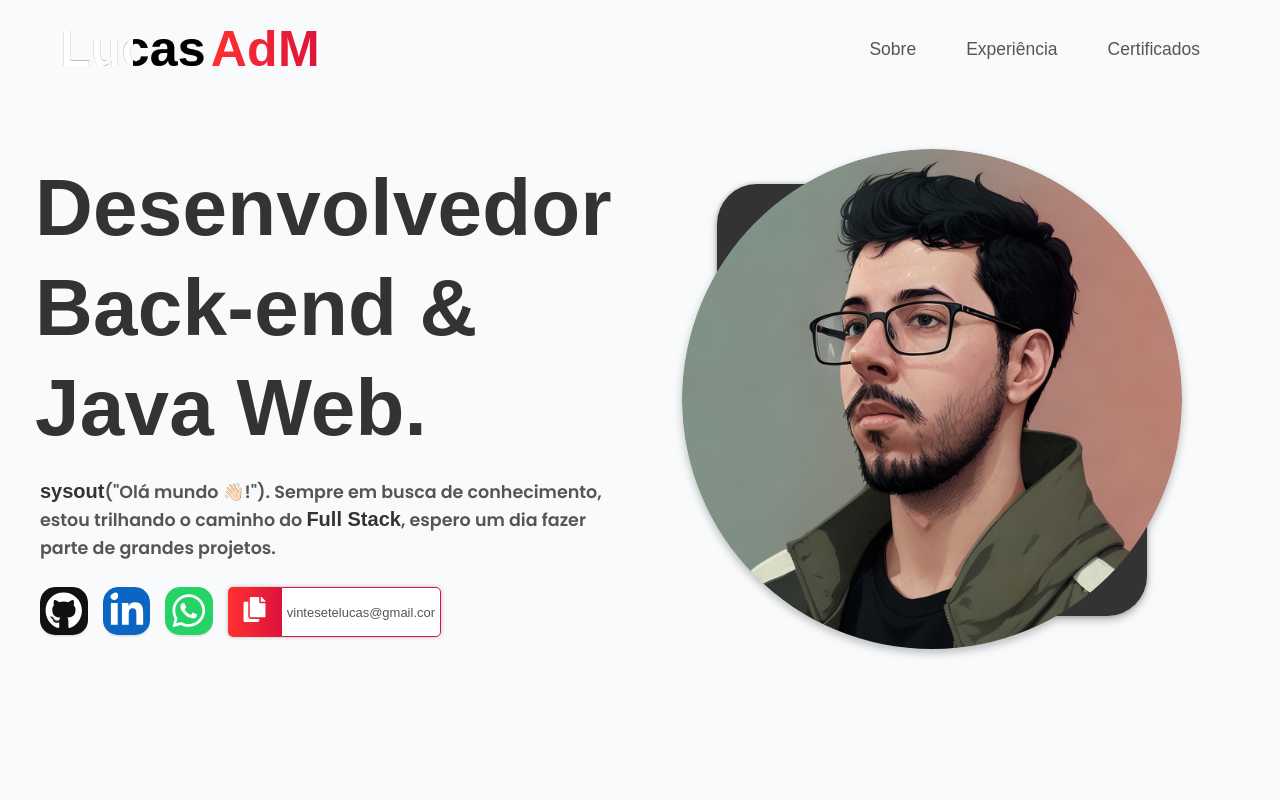
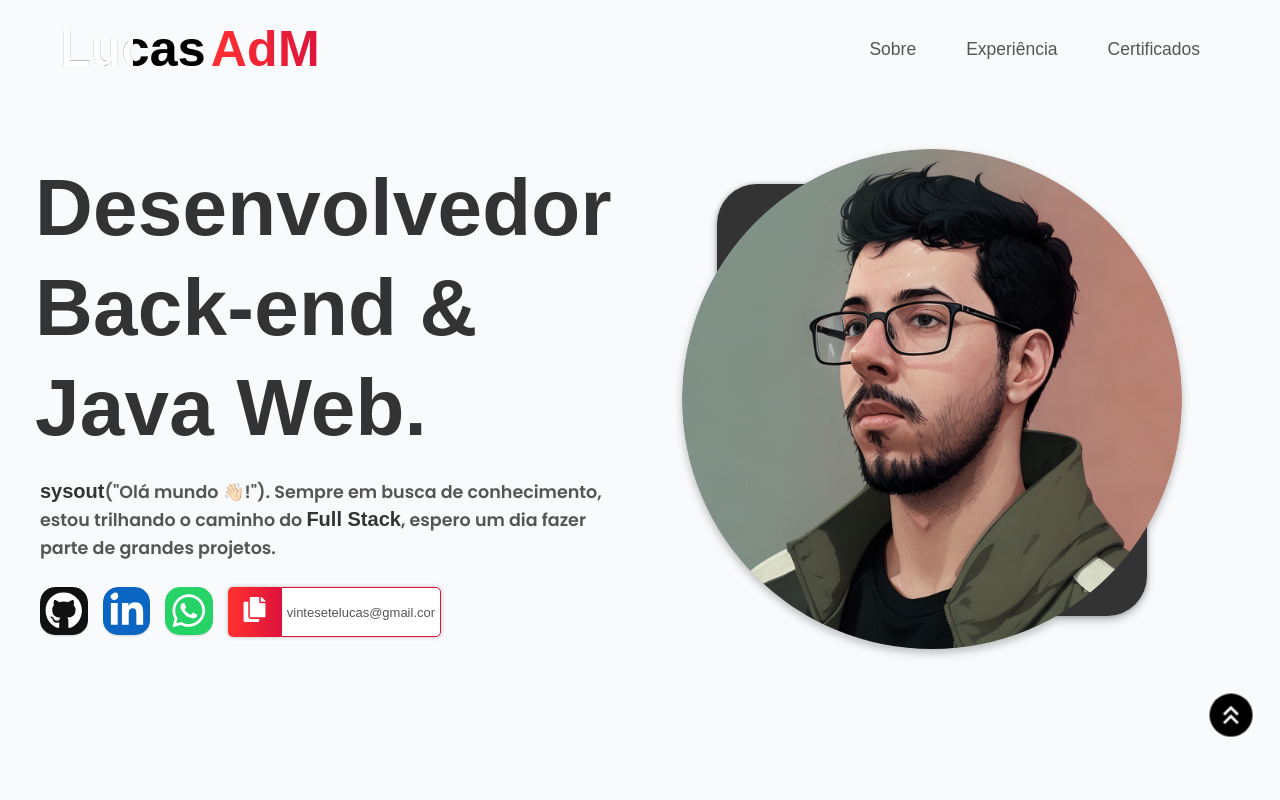
Before and after one commit to lucas-adm/react-portfolio, a React (Vite) app: page / in a window 1280 px wide. Shown: the top 800 px of the page. Built offline with nearby package versions, Linux system fonts and the light colour scheme; a web font is replaced by a local one.

Commit message:
refactor: scrollToTop

```diff
--- a/src/pages/about.jsx
+++ b/src/pages/about.jsx
@@ -30,7 +30,7 @@ const About = () => {
                     <div className="button">
                         <button onClick={handleClick}>Curriculum</button>
                         <div className={`curriculum ${cvIsOpen ? 'open' : ''}`} onClick={handleOutsideClick}>
-                            <img src="/imgs/curriculum/CV.png" alt="" />
+                            <img src="/imgs/curriculum/CV.png" alt="Imagem do curriculum" />
                             <button onClick={download}>Download</button>
                         </div>
                     </div>
--- a/src/scrollToTop.js
+++ /dev/null
@@ -1,12 +0,0 @@
-import { useEffect } from "react";
-import { useLocation } from "react-router-dom";
-
-export default function ScrollToTop() {
-    const { pathname } = useLocation()
-
-    useEffect(() => {
-        window.scrollTo(0, 0)
-    }, [pathname])
-
-    return null
-}
--- /dev/null
+++ b/src/scrollToTop.jsx
@@ -0,0 +1,52 @@
+import { useState, useEffect } from "react";
+import { useLocation } from "react-router-dom";
+
+import { MdKeyboardDoubleArrowUp } from "react-icons/md";
+
+import './styles/components/scrollToTop.sass'
+
+const ScrollToTop = () => {
+
+    const [wasScrolled, setWasScrolled] = useState(false)
+
+    const { pathname } = useLocation();
+
+    useEffect(() => {
+        window.scrollTo(0, 0);
+    }, [pathname]);
+
+    const handleScroll = () => {
+        const { scrollHeight, clientHeight } = document.documentElement;
+        const isBottom = window.scrollY + clientHeight >= scrollHeight;
+
+        setWasScrolled(isBottom);
+    }
+
+    useEffect(() => {
+        window.addEventListener('scroll', handleScroll)
+
+        return () => {
+            window.removeEventListener('scroll', handleScroll)
+        }
+    }, [])
+
+    const toTop = () => {
+        document.documentElement.style.scrollBehavior = 'smooth';
+
+        setTimeout(() => {
+            window.scrollTo(0, 0);
+
+            document.documentElement.style.scrollBehavior = 'auto';
+        }, 0);
+    }
+
+    return (
+        <>
+            {wasScrolled && (
+                <MdKeyboardDoubleArrowUp className="to-top" onClick={toTop} />
+            )}
+        </>
+    )
+};
+
+export default ScrollToTop;
--- a/src/styles/components/pages/about/about.sass
+++ b/src/styles/components/pages/about/about.sass
@@ -44,6 +44,14 @@
                 left: 0
                 height: 100vh
                 background: rgba(0, 0, 0, .9)
+                animation: fadeIn ease-in-out .25s
+
+                @keyframes fadeIn
+                    from
+                        opacity: 0%
+
+                    to
+                        opacity: 100%
 
                 > img
                     position: absolute
@@ -52,6 +60,14 @@
                     width: 640px
                     object-fit: cover
                     transform: translate(-50%, -50%)
+                    animation: slideInImg ease-in-out .5s
+
+                    @keyframes slideInImg
+                        from
+                            transform: translate(-50%, -100%)
+
+                        to
+                            transform: translate(-50%, -50%)
 
                 > button
                     position: relative
--- a/src/styles/components/pages/home/home-formation.sass
+++ b/src/styles/components/pages/home/home-formation.sass
@@ -6,8 +6,6 @@
     max-width: 1300px
     margin: 0 auto
     gap: 3.33rem
-
-    // .container-title
 
     .container-details
         min-width: 100%
@@ -46,8 +44,6 @@
 
     @media screen and ( max-width: 750px )
 
-        .container-title
-
         .container-details
             padding-left: 2rem
 
--- a/src/styles/components/pages/home/home-profile.sass
+++ b/src/styles/components/pages/home/home-profile.sass
@@ -149,7 +149,7 @@
                 left: 7rem
                 width: 27.77rem
                 height: 27.77rem
-                border-radius: 4rem
+                border-radius: 4rem 15rem
                 background: variables.$h-color
                 box-shadow: variables.$shadow
 
@@ -160,7 +160,7 @@
                 right: 7rem
                 width: 27.77rem
                 height: 27.77rem
-                border-radius: 4rem
+                border-radius: 4rem 15rem
                 background: variables.$h-color
                 box-shadow: variables.$shadow
 
--- /dev/null
+++ b/src/styles/components/scrollToTop.sass
@@ -0,0 +1,32 @@
+@use '../variables'
+@use '../mixins'
+
+.to-top
+    cursor: pointer
+    position: fixed
+    bottom: 0rem
+    right: 3rem
+    color: variables.$white
+    background-color: variables.$black
+    border-radius: 50%
+    font-size: 3.777rem
+    padding: .5rem
+    animation: infinite pulse 1.25s, appears ease-in-out .333s forwards
+    transition: ease-in-out .25s
+
+    @keyframes pulse
+        0%
+            transform: scale(1)
+
+        50%
+            transform: scale(1.2)
+
+        100%
+            transform: scale(1)
+
+    @keyframes appears
+        from
+            bottom: 0
+
+        to
+            bottom: 6.66rem
--- a/src/styles/main.sass
+++ b/src/styles/main.sass
@@ -62,7 +62,6 @@ html
             font-weight: 500
 
         button
-            cursor: pointer
             @include mixins.btn
             letter-spacing: .025rem
 
--- a/src/styles/variables.sass
+++ b/src/styles/variables.sass
@@ -1,5 +1,5 @@
 $dark: #1b1e23
-$darker: #1C1C1C
+$darker: #1c1c1c
 $light: #f9fafc
 $lighter: #f9fafc
 $black: black
```
Also changed, not shown: public/imgs/projects/Blog.png, public/imgs/projects/Quiz.png.
